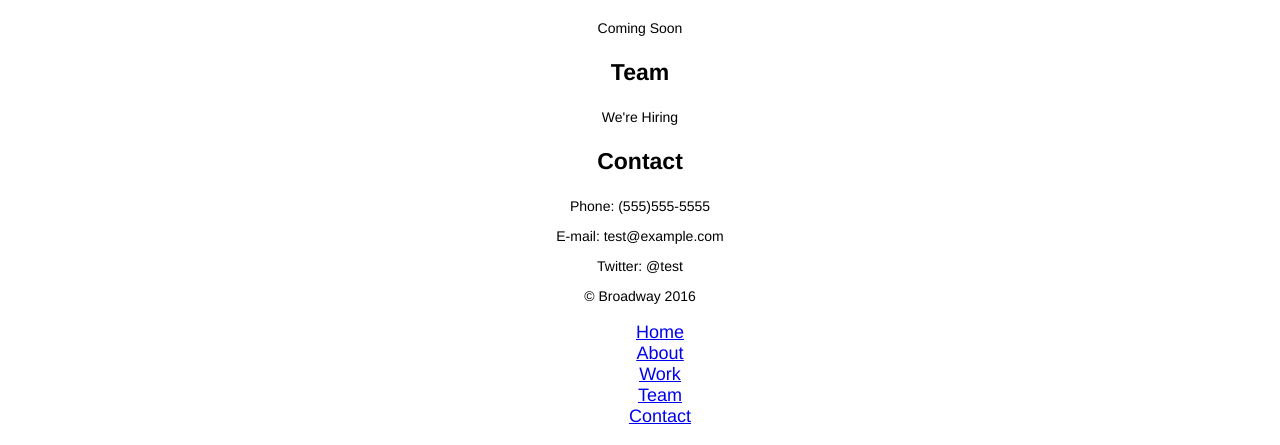
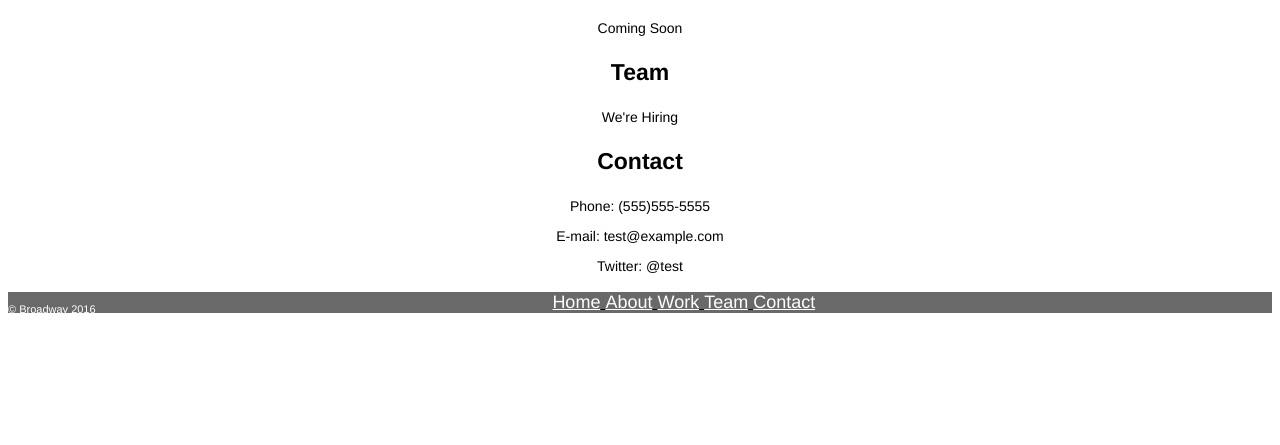
Before and after one commit to z3lindo/broadway, a plain HTML site: page index.html in a window 1280 px wide. Shown: the part 1726-2171 px from the top of the page. After the commit the page ends 2057 px from the top, so only its background shows below. Drawn offline with Linux system fonts and the light colour scheme.

Commit message:
found solution
going to re do exercise

```diff
--- a/resources/css/style.css
+++ b/resources/css/style.css
@@ -45,3 +45,17 @@ h3 {
 p {
   font-size: 14px;
 }
+.footer {
+  background-color: dimgray;
+}
+.footer p {
+  float: left;
+  font-size: 11px;
+  color: white;
+}
+.footer a {
+  color: white;
+}
+.footer li {
+  display: inline;
+}
```
